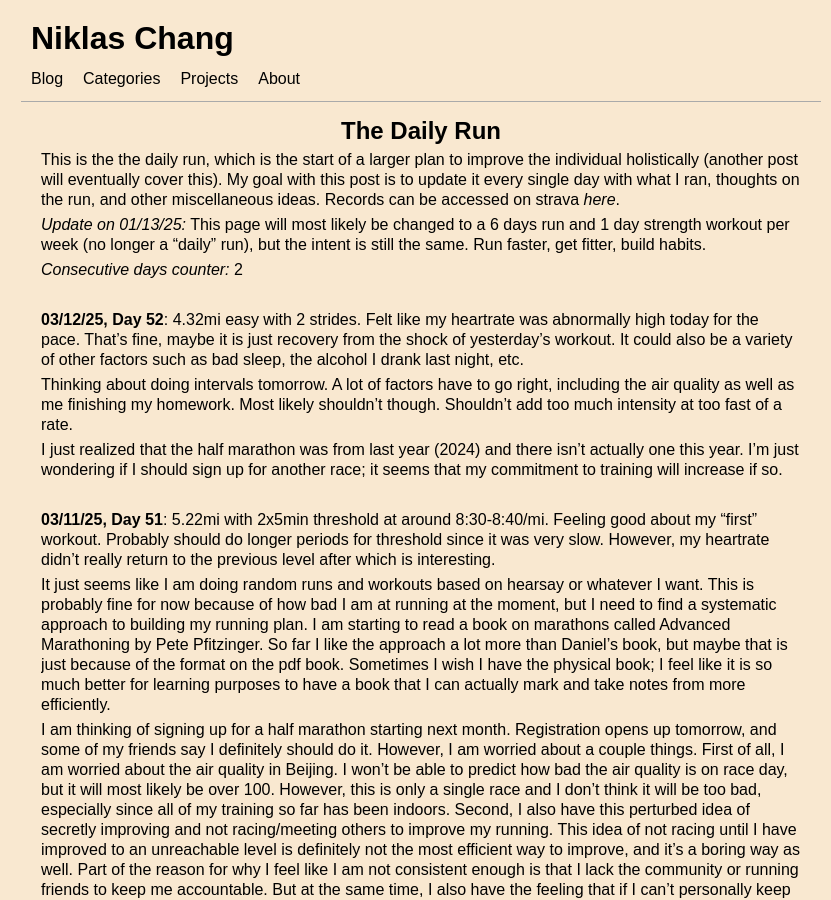
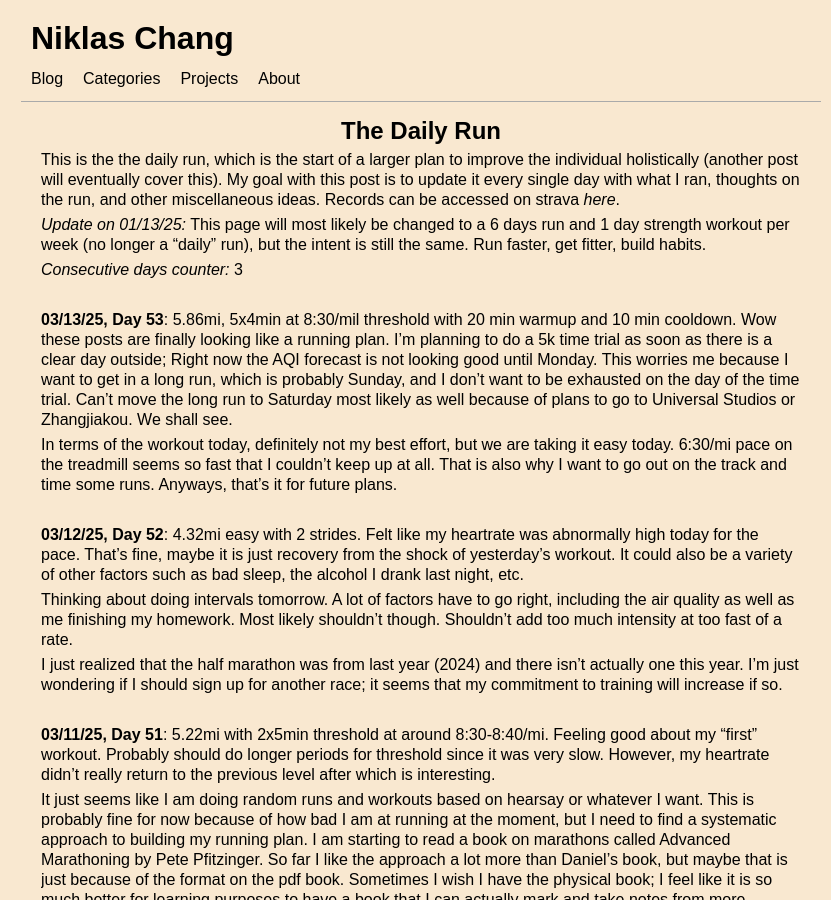
Before and after one commit to Niklichang/niklichang.github.io, a Jekyll site: the page built from _posts/2024-12-02-the-daily-run.md, in a window 1280 px wide and 900 px high. Shown: the whole window, without its empty margins (219-1050 px from the left). Built offline with Jekyll 4.4.1, drawn with Linux system fonts in a browser that asks for light colours; some web fonts are replaced; some of the changed text lies outside the part shown.

Commit message:
day53 calmmm

```diff
--- a/_posts/2024-12-02-the-daily-run.md
+++ b/_posts/2024-12-02-the-daily-run.md
@@ -2,7 +2,7 @@
 layout: post
 title:  "The Daily Run"
 date:   2024-12-02
-last_modified_at: 2025-03-12
+last_modified_at: 2025-03-13
 categories: [Running]
 ---
 
@@ -10,7 +10,13 @@ This is the the daily run, which is the start of a larger plan to improve the in
 
 *Update on 01/13/25:* This page will most likely be changed to a 6 days run and 1 day strength workout per week (no longer a "daily" run), but the intent is still the same. Run faster, get fitter, build habits.
 
-*Consecutive days counter:* 2
+*Consecutive days counter:* 3
+
+<br/>
+
+**03/13/25, Day 53**: 5.86mi, 5x4min at 8:30/mil threshold with 20 min warmup and 10 min cooldown. Wow these posts are finally looking like a running plan. I'm planning to do a 5k time trial as soon as there is a clear day outside; Right now the AQI forecast is not looking good until Monday. This worries me because I want to get in a long run, which is probably Sunday, and I don't want to be exhausted on the day of the time trial. Can't move the long run to Saturday most likely as well because of plans to go to Universal Studios or Zhangjiakou. We shall see.
+
+In terms of the workout today, definitely not my best effort, but we are taking it easy today. 6:30/mi pace on the treadmill seems so fast that I couldn't keep up at all. That is also why I want to go out on the track and time some runs. Anyways, that's it for future plans.
 
 <br/>
 
```
